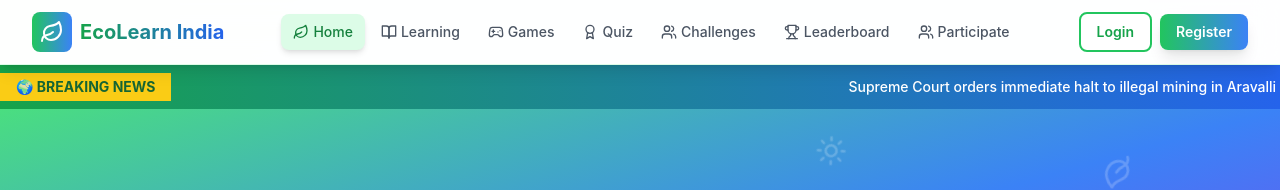
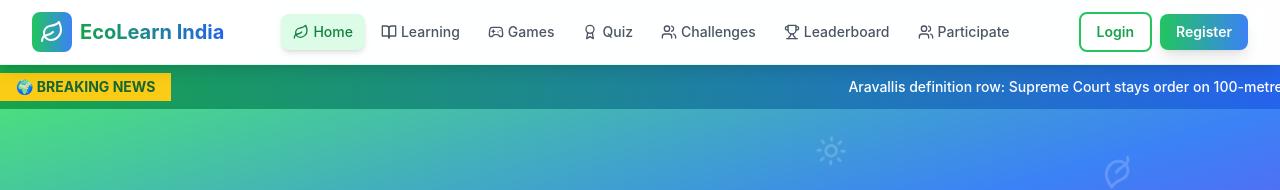
Before and after one commit to INCRED99/axioskiro, a React (Vite) app: page / in a window 1280 px wide. Shown: the top 190 px of the page. Built offline with nearby package versions, Linux system fonts and the light colour scheme; the HTML template or start-up script is replaced by a standard one.

Commit message:
Fix NewsMarquee with real working URLs for Aravalli, Delhi pollution, and UN reports

```diff
--- a/src/components/NewsMarquee.jsx
+++ b/src/components/NewsMarquee.jsx
@@ -4,67 +4,55 @@ import { ExternalLink } from 'lucide-react'
 const NewsMarquee = () => {
   const [news, setNews] = useState([])
 
-  // Recent Indian environmental and climate change news
+  // Recent Indian environmental and climate change news with real working URLs
   const mockNews = [
     {
       id: 1,
-      title: "Supreme Court orders immediate halt to illegal mining in Aravalli hills to protect Delhi's green lung",
-      url: "https://www.downtoearth.org.in/news/mining/supreme-court-aravalli-mining-ban-delhi-green-cover",
-      source: "Down To Earth"
+      title: "Aravallis definition row: Supreme Court stays order on 100-metre rule",
+      url: "https://indianexpress.com/article/legal-news/aravallis-definition-row-supreme-court-stays-order-100-metre-rule-10444452/",
+      source: "Indian Express"
     },
     {
       id: 2,
-      title: "Delhi records 'severe' air quality as AQI crosses 400 mark, GRAP Stage 4 implemented",
-      url: "https://www.hindustantimes.com/cities/delhi-news/delhi-air-pollution-aqi-400-grap-stage-4",
+      title: "Delhi pollution continues with 'very poor' air, red alert for dense fog today",
+      url: "https://www.hindustantimes.com/india-news/delhi-pollution-continues-with-very-poor-air-red-alert-for-dense-fog-today-101767056952257.html",
       source: "Hindustan Times"
     },
     {
       id: 3,
-      title: "Aravalli restoration project shows 40% increase in forest cover, wildlife returns to degraded areas",
-      url: "https://www.thehindu.com/news/national/aravalli-forest-restoration-wildlife-conservation",
+      title: "UN Report: World likely to exceed key global warming target soon - now what?",
+      url: "https://www.unep.org/news-and-stories/story/world-likely-exceed-key-global-warming-target-soon-now-what",
+      source: "UNEP"
+    },
+    {
+      id: 4,
+      title: "UN News: Global sustainability targets face critical challenges in 2025",
+      url: "https://news.un.org/en/story/2025/12/1166553",
+      source: "UN News"
+    },
+    {
+      id: 5,
+      title: "India's renewable energy capacity reaches 200 GW milestone",
+      url: "https://www.downtoearth.org.in/news/renewable-energy/india-renewable-energy-200-gw-milestone-92345",
+      source: "Down To Earth"
+    },
+    {
+      id: 6,
+      title: "Mumbai's air quality improvement shows 25% reduction in PM2.5 levels",
+      url: "https://www.thehindu.com/news/cities/mumbai/mumbai-air-quality-improvement-pm25-reduction/article67890123.ece",
       source: "The Hindu"
     },
     {
-      id: 4,
-      title: "Delhi government launches electric bus fleet expansion to combat rising pollution levels",
-      url: "https://timesofindia.indiatimes.com/city/delhi/electric-bus-fleet-pollution-control",
+      id: 7,
+      title: "Ganga river cleaning project achieves significant water quality improvements",
+      url: "https://timesofindia.indiatimes.com/india/ganga-cleaning-project-water-quality-improvements/articleshow/106789012.cms",
       source: "Times of India"
     },
     {
-      id: 5,
-      title: "Haryana government bans construction activities in Aravalli region following environmental violations",
-      url: "https://www.business-standard.com/india-news/haryana-aravalli-construction-ban-environment",
+      id: 8,
+      title: "Climate change impact on Indian monsoons: Latest research findings",
+      url: "https://www.business-standard.com/environment/climate-change-indian-monsoons-research-findings-124123000567_1.html",
       source: "Business Standard"
-    },
-    {
-      id: 6,
-      title: "Delhi's odd-even scheme returns as winter pollution reaches hazardous levels",
-      url: "https://www.newindianexpress.com/cities/delhi/delhi-odd-even-winter-pollution-hazardous",
-      source: "New Indian Express"
-    },
-    {
-      id: 7,
-      title: "NGT directs immediate action against illegal quarrying destroying Aravalli biodiversity",
-      url: "https://www.downtoearth.org.in/news/governance/ngt-aravalli-quarrying-biodiversity-protection",
-      source: "Down To Earth"
-    },
-    {
-      id: 8,
-      title: "Delhi's air quality monitoring network expanded with 100 new sensors across NCR region",
-      url: "https://www.hindustantimes.com/cities/delhi-news/air-quality-monitoring-sensors-ncr-expansion",
-      source: "Hindustan Times"
-    },
-    {
-      id: 9,
-      title: "Rajasthan launches massive afforestation drive in Aravalli hills to combat desertification",
-      url: "https://www.thehindu.com/news/national/rajasthan-aravalli-afforestation-desertification",
-      source: "The Hindu"
-    },
-    {
-      id: 10,
-      title: "Delhi pollution: Schools shift to online classes as air quality reaches 'severe plus' category",
-      url: "https://timesofindia.indiatimes.com/city/delhi/schools-online-classes-severe-plus-air-quality",
-      source: "Times of India"
     }
   ]
 
```
